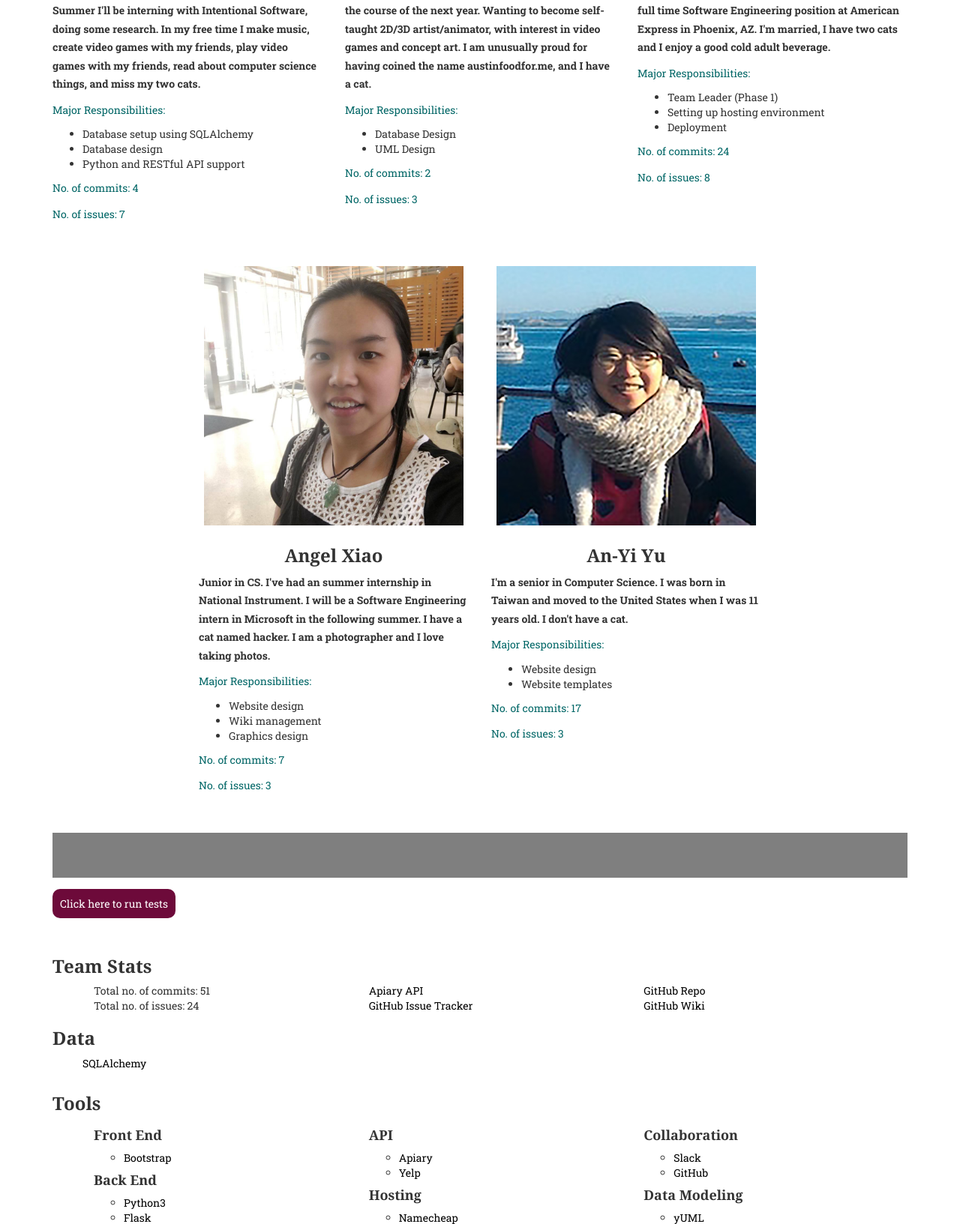
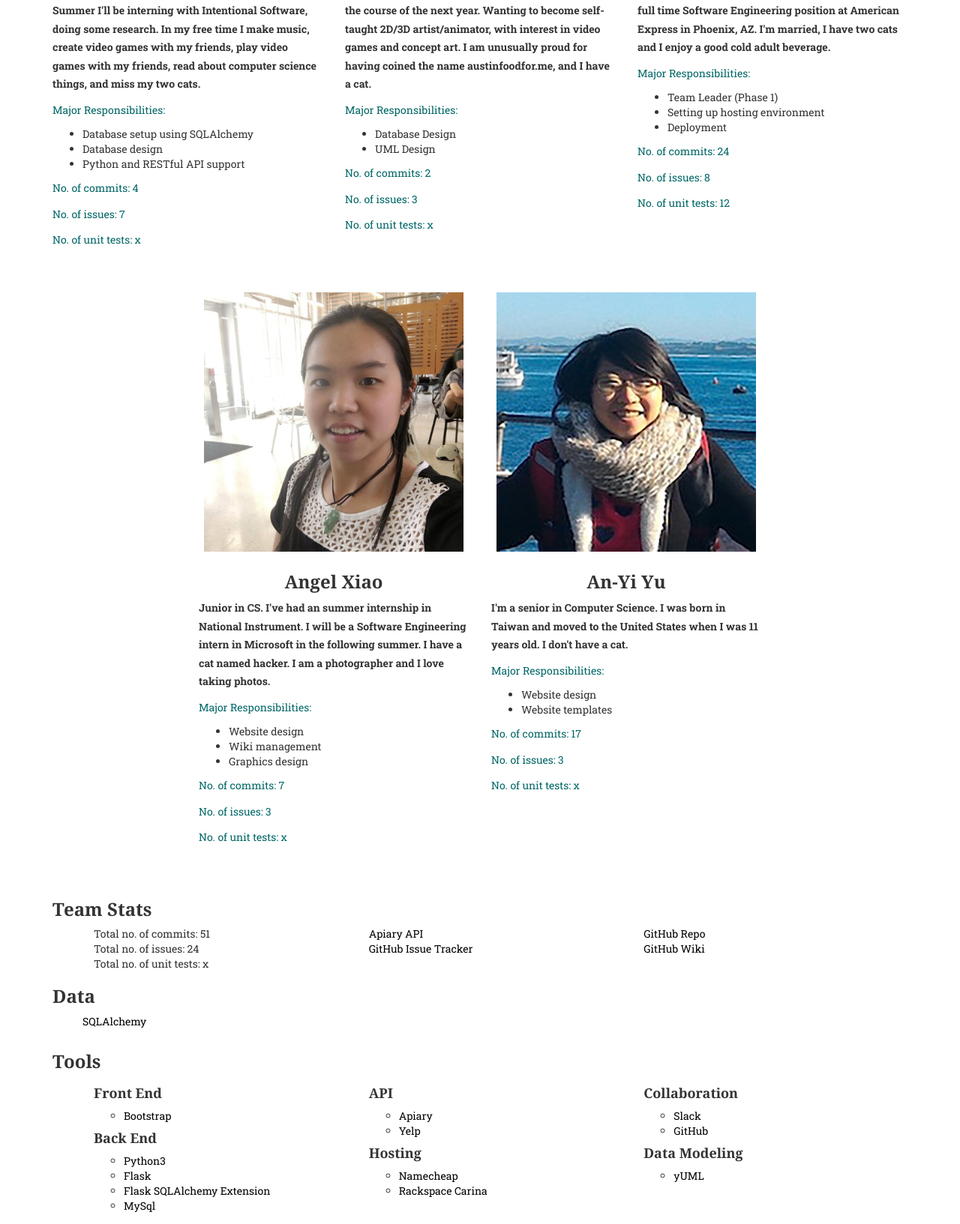
Before and after one commit to brockuniera/cs373-idb, a Flask app: page /about in a window 1280 px wide. Shown: the part 712-2345 px from the top of the page at 75% size. Run offline with Flask 2, Linux system fonts and the light colour scheme; some libraries are stand-ins or nearby versions; some web fonts are replaced.

Commit message:
update UML.pdf and about page

```diff
--- a/app/templates/about.html
+++ b/app/templates/about.html
@@ -33,7 +33,7 @@
               <p></p>
               <p class="text-muted"> No. of commits: 4 </p>
               <p class="text-muted"> No. of issues: 7 </p>
-              <!-- <p class="text-muted"> No. of unit tests: x </p> -->
+              <p class="text-muted"> No. of unit tests: x </p>
             </div>
           </div>
 
@@ -53,7 +53,7 @@
               <p></p>
               <p class="text-muted"> No. of commits: 2 </p>
               <p class="text-muted"> No. of issues: 3 </p>
-              <!-- <p class="text-muted"> No. of unit tests: x </p> -->
+              <p class="text-muted"> No. of unit tests: x </p>
             </div>
           </div>
 
@@ -74,7 +74,7 @@
               <p></p>
               <p class="text-muted"> No. of commits: 24 </p>
               <p class="text-muted"> No. of issues: 8 </p>
-              <!-- <p class="text-muted"> No. of unit tests: x </p> -->
+              <p class="text-muted"> No. of unit tests: 12 </p>
             </div>
           </div>
         </div>
@@ -98,7 +98,7 @@
               <p></p>
               <p class="text-muted"> No. of commits: 7 </p>
               <p class="text-muted"> No. of issues: 3 </p>
-              <!-- <p class="text-muted"> No. of unit tests: x </p> -->
+              <p class="text-muted"> No. of unit tests: x </p>
             </div>
           </div>
 
@@ -118,23 +118,11 @@
               <p></p>
               <p class="text-muted"> No. of commits: 17 </p>
               <p class="text-muted"> No. of issues: 3 </p>
-              <!-- <p class="text-muted"> No. of unit tests: x </p> -->
+              <p class="text-muted"> No. of unit tests: x </p>
             </div>
           </div>
         </div>
-      <div>
-        <a class="offanchor" id="console"></a>
-        <div class="console-back">
-          {{teststring}}
-        </div>
-        <div class="intro-link-outer">
-          <a class="intro-link" href="aboutT#console">
-            Click here to run tests
-          </a>
-        </div>
-      </div>
 
-      <br></br>
       <div class="row">
 
       <!-- Team Stats -->
@@ -144,6 +132,7 @@
             <div class="col-md-4">
               <li> Total no. of commits: 51 </li>
               <li> Total no. of issues: 24 </li>
+              <li> Total no. of unit tests: x </li>
             </div>
             <div class="col-md-4">
               <li> <a href="http://docs.austinfoodidb.apiary.io/#">Apiary API</a></li>
@@ -155,8 +144,8 @@
             </div>
           </ul>
       </div>
+
       <!-- Data -->
-
       <div class="col-md-12">
         <h3>Data</h3>
           <ul class="no-bullet">
@@ -164,9 +153,11 @@
           </ul>
       </div>
 
+      <!-- Tools -->
       <div class="col-md-12">
         <h3>Tools</h3>
           <ul class="no-bullet">
+            <!-- first column -->
             <div class="col-md-4">
               <li> <h4>Front End</h4></li>
             <ul>
@@ -180,20 +171,22 @@
               <li> <a href="https://www.mysql.com/">MySql</a></li>
             </ul>
             </div>
+            <!-- second colums -->
             <div class="col-md-4">
-        <li> <h4>API</h4> </li>
+              <li><h4>API</h4></li>
               <ul>
                 <li> <a href="https://apiary.io/">Apiary</a></li>
                 <li> <a href="https://www.yelp.com/developers">Yelp</a></li>
               </ul>
-        <li> <h4>Hosting</h4> </li>
+              <li><h4>Hosting</h4> </li>
               <ul>
                 <li> <a href="https://www.namecheap.com/">Namecheap</a></li>
                 <li> <a href="https://getcarina.com/">Rackspace Carina</a></li>
               </ul>
             </div>
+            <!-- third colums -->
             <div class="col-md-4">
-        <li> <h4>Collaboration</h4> </li>
+              <li><h4>Collaboration</h4></li>
               <ul>
                 <li> <a href="https://slack.com/">Slack</a></li>
                 <li> <a href="https://github.com/">GitHub</a></li>
@@ -205,9 +198,22 @@
           </ul>
         </div>
       </div>
+
+        <div>
+          <br></br>
+          <a class="offanchor" id="console"></a>
+          <div class="console-back">
+          {{teststring}}
+        </div>
+
+        <div class="intro-link-outer">
+          <a class="intro-link" href="aboutT#console">
+            Click here to run tests
+          </a>
+        </div>
+
       </div>
   </section>
-
     <!DOCTYPE html>
 <html>
 <body>
```
Lines whose indentation alone changed are shown as unchanged.
